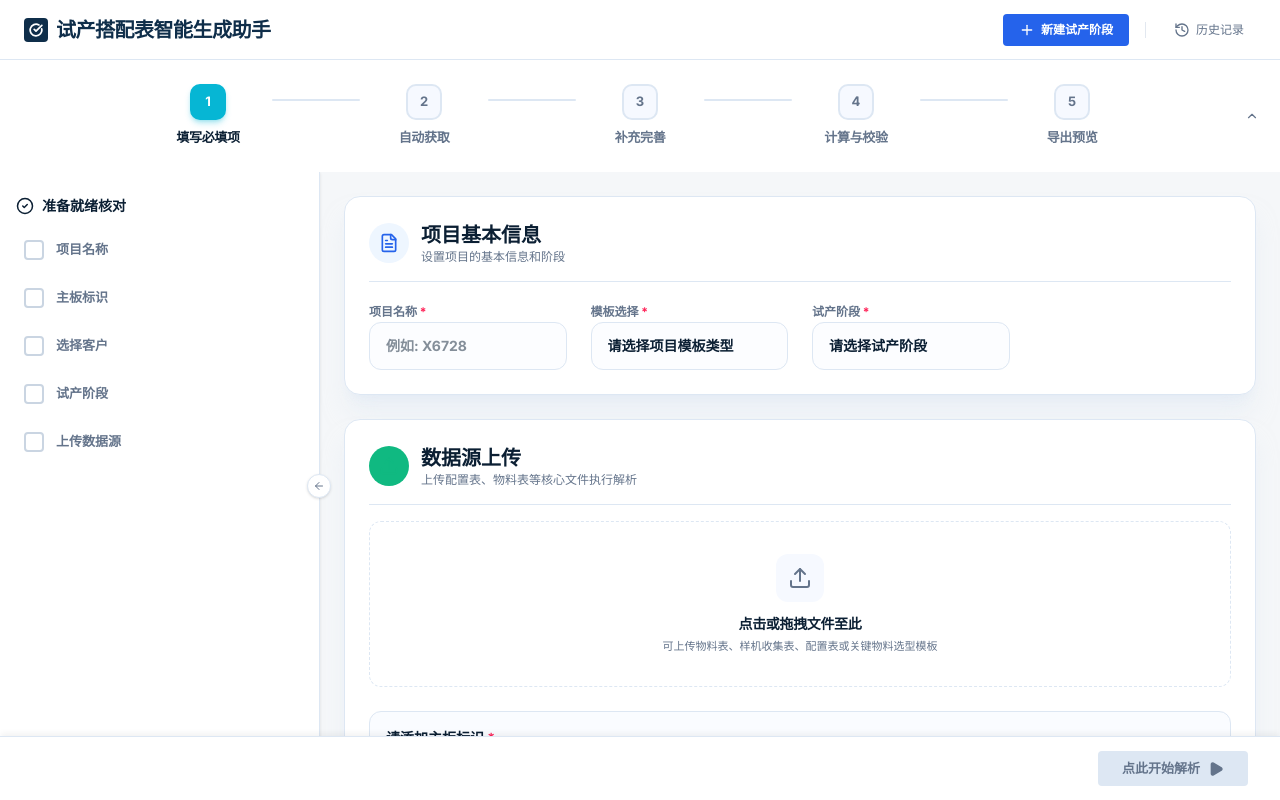
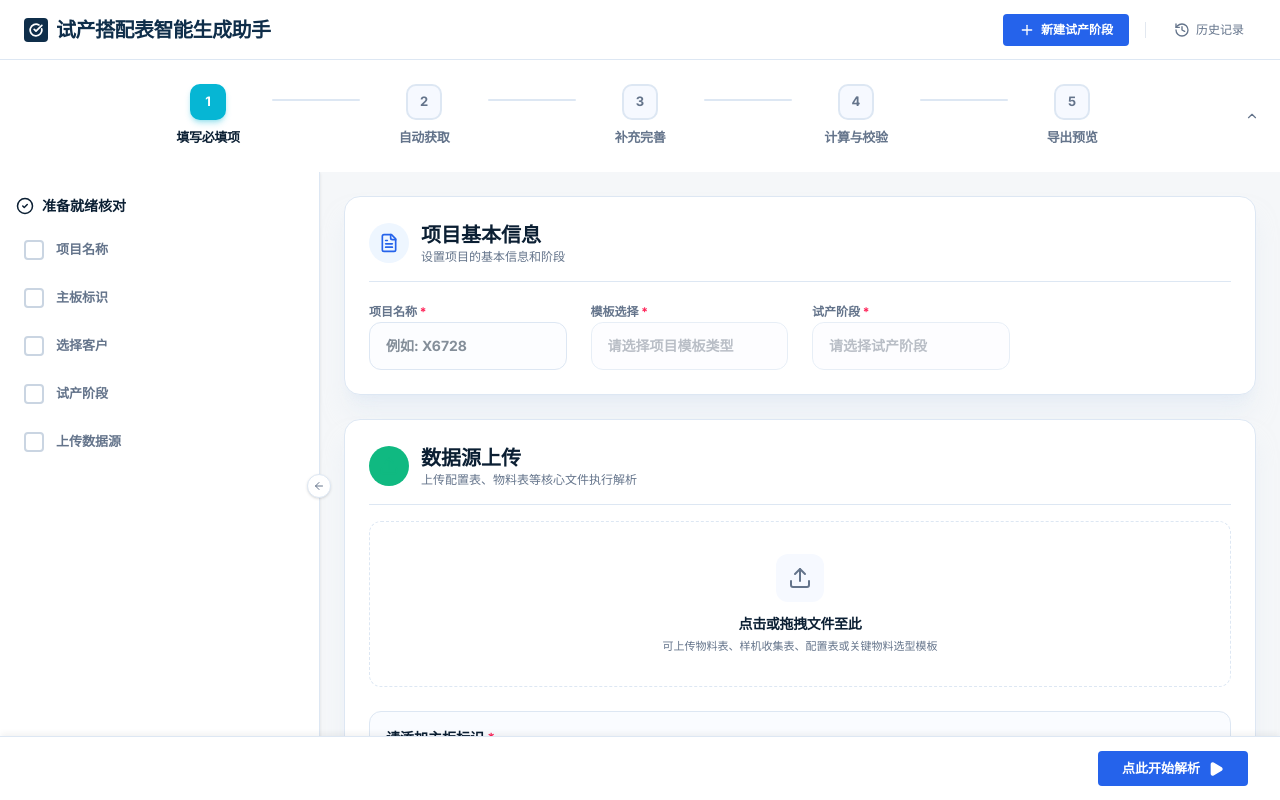
Before and after one commit to tengjiaozhai/trial-production, a React (Vite) app: page / in a window 1280 px wide. Built offline with nearby package versions, Linux system fonts and the light colour scheme.

Commit message:
fix: 修改标红

```diff
--- a/src/App.tsx
+++ b/src/App.tsx
@@ -72,6 +72,7 @@ export default function App() {
   const [stepsCollapsed, setStepsCollapsed] = useState(false);
   const [selectedSkuId, setSelectedSkuId] = useState<string | null>(null);
   const [copiedSku, setCopiedSku] = useState<CopiedSku | null>(null);
+  const [step1Errors, setStep1Errors] = useState<Record<string, boolean>>({});
 
   const step2Conflicts = useMemo(
     () =>
@@ -536,6 +537,19 @@ export default function App() {
 
   // Step 2: Auto Calculation Logic
   const startAutoCalc = async () => {
+    const errors: Record<string, boolean> = {};
+    if (!projectInfo.name) errors.name = true;
+    if (!projectInfo.customer) errors.customer = true;
+    if (!projectInfo.stage) errors.stage = true;
+    if (!projectInfo.files || projectInfo.files.length === 0) errors.files = true;
+    if (!projectInfo.checkedPcbaOptions || projectInfo.checkedPcbaOptions.length === 0) errors.pcba = true;
+
+    if (Object.keys(errors).length > 0) {
+      setStep1Errors(errors);
+      return;
+    }
+
+    setStep1Errors({});
     setLoadingPhase('calc');
     setLoading(true);
     const timeline = [
@@ -926,19 +940,30 @@ export default function App() {
                       <input
                         type="text"
                         placeholder="例如: X6728"
-                        className="w-full h-12 px-4 rounded-xl border border-[#DDE7F3] focus:ring-4 focus:ring-[#2563EB]/10 focus:border-[#2563EB] outline-none transition-all text-sm font-bold bg-[#F6F9FF]/30"
+                        className={cn(
+                          "w-full h-12 px-4 rounded-xl border focus:ring-4 focus:ring-[#2563EB]/10 focus:border-[#2563EB] outline-none transition-all text-sm font-bold bg-[#F6F9FF]/30",
+                          step1Errors.name ? "border-rose-500 focus:ring-rose-500/10 focus:border-rose-500" : "border-[#DDE7F3]"
+                        )}
                         value={projectInfo.name}
-                        onChange={e => setProjectInfo(prev => ({ ...prev, name: e.target.value }))}
+                        onChange={e => {
+                          setProjectInfo(prev => ({ ...prev, name: e.target.value }));
+                          if (step1Errors.name) setStep1Errors(prev => ({ ...prev, name: false }));
+                        }}
                       />
                     </div>
                     <div className="space-y-2">
                       <label className="text-xs font-black text-[#64748B]">模板选择 <span className="text-rose-500">*</span></label>
                       <select
-                        className="w-full h-12 px-4 rounded-xl border border-[#DDE7F3] focus:ring-4 focus:ring-[#2563EB]/10 focus:border-[#2563EB] outline-none bg-[#F6F9FF]/30 transition-all text-sm font-bold appearance-none cursor-pointer"
+                        className={cn(
+                          "w-full h-12 px-4 rounded-xl border focus:ring-4 focus:ring-[#2563EB]/10 focus:border-[#2563EB] outline-none bg-[#F6F9FF]/30 transition-all text-sm font-bold appearance-none cursor-pointer",
+                          step1Errors.customer ? "border-rose-500 focus:ring-rose-500/10 focus:border-rose-500" : "border-[#DDE7F3]",
+                          !projectInfo.customer && "text-[#9CA3AF] opacity-70"
+                        )}
                         value={projectInfo.customer}
                         onChange={e => {
                           const customer = e.target.value as Template;
                           setProjectInfo(prev => ({ ...prev, customer, stage: '' }));
+                          if (step1Errors.customer) setStep1Errors(prev => ({ ...prev, customer: false }));
                         }}
                       >
                         <option value="">请选择项目模板类型</option>
@@ -950,10 +975,17 @@ export default function App() {
                     <div className="space-y-2">
                       <label className="text-xs font-black text-[#64748B]">试产阶段 <span className="text-rose-500">*</span></label>
                       <select
-                        className="w-full h-12 px-4 rounded-xl border border-[#DDE7F3] focus:ring-4 focus:ring-[#2563EB]/10 focus:border-[#2563EB] outline-none bg-[#F6F9FF]/30 transition-all text-sm font-bold appearance-none cursor-pointer"
+                        className={cn(
+                          "w-full h-12 px-4 rounded-xl border focus:ring-4 focus:ring-[#2563EB]/10 focus:border-[#2563EB] outline-none bg-[#F6F9FF]/30 transition-all text-sm font-bold appearance-none cursor-pointer",
+                          step1Errors.stage ? "border-rose-500 focus:ring-rose-500/10 focus:border-rose-500" : "border-[#DDE7F3]",
+                          !projectInfo.stage && "text-[#9CA3AF] opacity-70"
+                        )}
                         value={projectInfo.stage}
                         disabled={!projectInfo.customer}
-                        onChange={e => setProjectInfo(prev => ({ ...prev, stage: e.target.value as Stage }))}
+                        onChange={e => {
+                          setProjectInfo(prev => ({ ...prev, stage: e.target.value as Stage }));
+                          if (step1Errors.stage) setStep1Errors(prev => ({ ...prev, stage: false }));
+                        }}
                       >
                         <option value="">请选择试产阶段</option>
                         {projectInfo.customer && TEMPLATE_STAGES[projectInfo.customer].map(s => (
@@ -983,7 +1015,10 @@ export default function App() {
                       className={cn("absolute inset-0 opacity-0 z-10", isUploadResolving ? "cursor-not-allowed" : "cursor-pointer")}
                       onChange={handleFileUpload}
                     />
-                    <div className="border border-dashed border-[#DDE7F3] rounded-xl p-8 flex flex-col items-center justify-center group-hover:bg-[#F6F9FF] group-hover:border-[#2563EB] transition-all">
+                    <div className={cn(
+                      "border border-dashed rounded-xl p-8 flex flex-col items-center justify-center group-hover:bg-[#F6F9FF] group-hover:border-[#2563EB] transition-all",
+                      step1Errors.files ? "border-rose-500 bg-rose-50/30" : "border-[#DDE7F3]"
+                    )}>
                       <div className="w-12 h-12 rounded-xl bg-[#F6F9FF] flex items-center justify-center text-[#64748B] group-hover:text-[#2563EB] group-hover:bg-[#EEF6FF] transition-all mb-3">
                         <Upload size={24} />
                       </div>
@@ -1028,7 +1063,10 @@ export default function App() {
                   )}
 
                   {(!projectInfo.pcbaOptions || projectInfo.pcbaOptions.length === 0) ? (
-                    <div className="mt-6 border border-[#DDE7F3] bg-[#EEF6FF]/30 rounded-xl p-4">
+                    <div className={cn(
+                      "mt-6 border bg-[#EEF6FF]/30 rounded-xl p-4",
+                      step1Errors.pcba ? "border-rose-500 bg-rose-50/30" : "border-[#DDE7F3]"
+                    )}>
                       <h4 className="text-sm font-bold text-[#0B1F33] mb-3">请添加主板标识 <span className="text-rose-500">*</span></h4>
                       <p className="text-[11px] text-[#64748B] mb-4">未检测到配置表，请手动添加或上传相关文件</p>
 
@@ -1093,7 +1131,10 @@ export default function App() {
                       </div>
                     </div>
                   ) : (
-                    <div className="mt-6 border border-[#DDE7F3] bg-[#EEF6FF]/30 rounded-xl p-4 flex flex-col h-full max-h-[400px]">
+                    <div className={cn(
+                      "mt-6 border bg-[#EEF6FF]/30 rounded-xl p-4 flex flex-col h-full max-h-[400px]",
+                      step1Errors.pcba ? "border-rose-500 bg-rose-50/30" : "border-[#DDE7F3]"
+                    )}>
                       <div className="flex items-center justify-between mb-3 shrink-0">
                         <div>
                           <h4 className="text-sm font-bold text-[#0B1F33]">请选择主板标识 <span className="text-rose-500">*</span></h4>
@@ -1246,13 +1287,13 @@ export default function App() {
 
             {currentStep === 1 ? (
               <button
-                disabled={!isStep1Complete || isUploadResolving}
+                disabled={isUploadResolving}
                 onClick={startAutoCalc}
                 className={cn(
                   "px-6 py-2 rounded font-bold text-[13px] text-white transition-all flex items-center gap-2",
-                  (isStep1Complete && !isUploadResolving)
-                    ? "bg-[#2563EB] hover:bg-[#1d4ed8]"
-                    : "bg-[#DDE7F3] text-[#64748B] cursor-not-allowed"
+                  isUploadResolving
+                    ? "bg-[#DDE7F3] text-[#64748B] cursor-not-allowed"
+                    : "bg-[#2563EB] hover:bg-[#1d4ed8]"
                 )}
               >
                 {isUploadResolving ? '解析中...' : '点此开始解析'}
```
